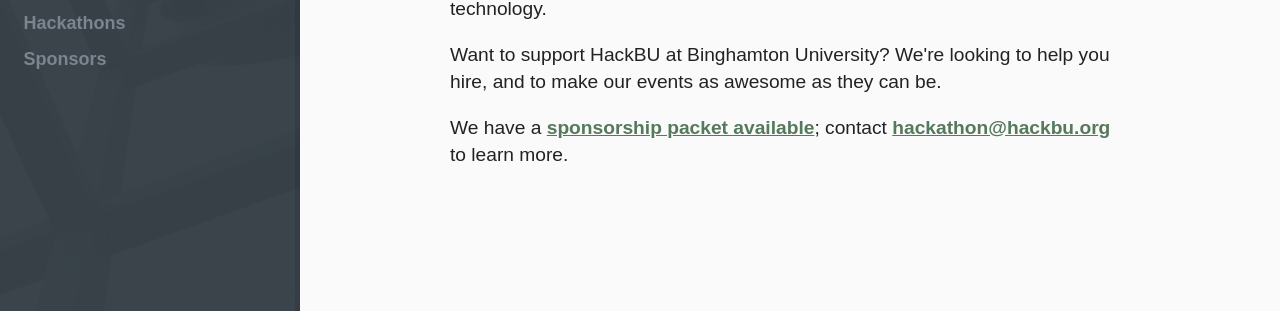
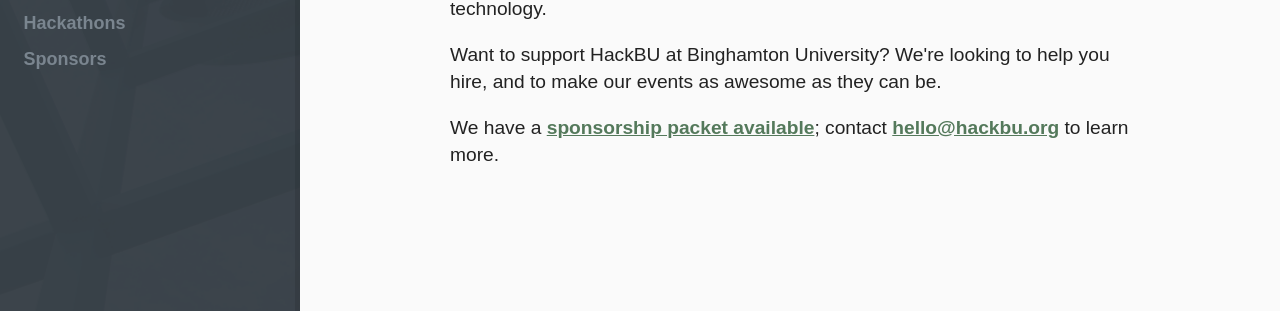
Before and after one commit to hackbinghamton/hackbinghamton.github.io, a Jekyll site: the page built from sponsors/index.html, in a window 1280 px wide. Shown: the part 278-589 px from the top of the page. Built offline with Jekyll 4.4.1, drawn with Linux system fonts in a browser that asks for light colours.

Commit message:
sponsors: use hello@hackbu.org

```diff
--- a/sponsors/index.html
+++ b/sponsors/index.html
@@ -11,5 +11,5 @@
 
     <p>Want to support HackBU at Binghamton University? We're looking to help you hire, and to make our events as awesome as they can be.</p>
 
-    <p>We have a <a href="2021SponsorshipPacket.pdf" title="Sponsorship Packet">sponsorship packet available</a>; contact <a href="mailto:admin@hackbu.org">hackathon@hackbu.org</a> to learn more.</p>
+    <p>We have a <a href="2021SponsorshipPacket.pdf" title="Sponsorship Packet">sponsorship packet available</a>; contact <a href="mailto:hello@hackbu.org">hello@hackbu.org</a> to learn more.</p>
 </div>
```
